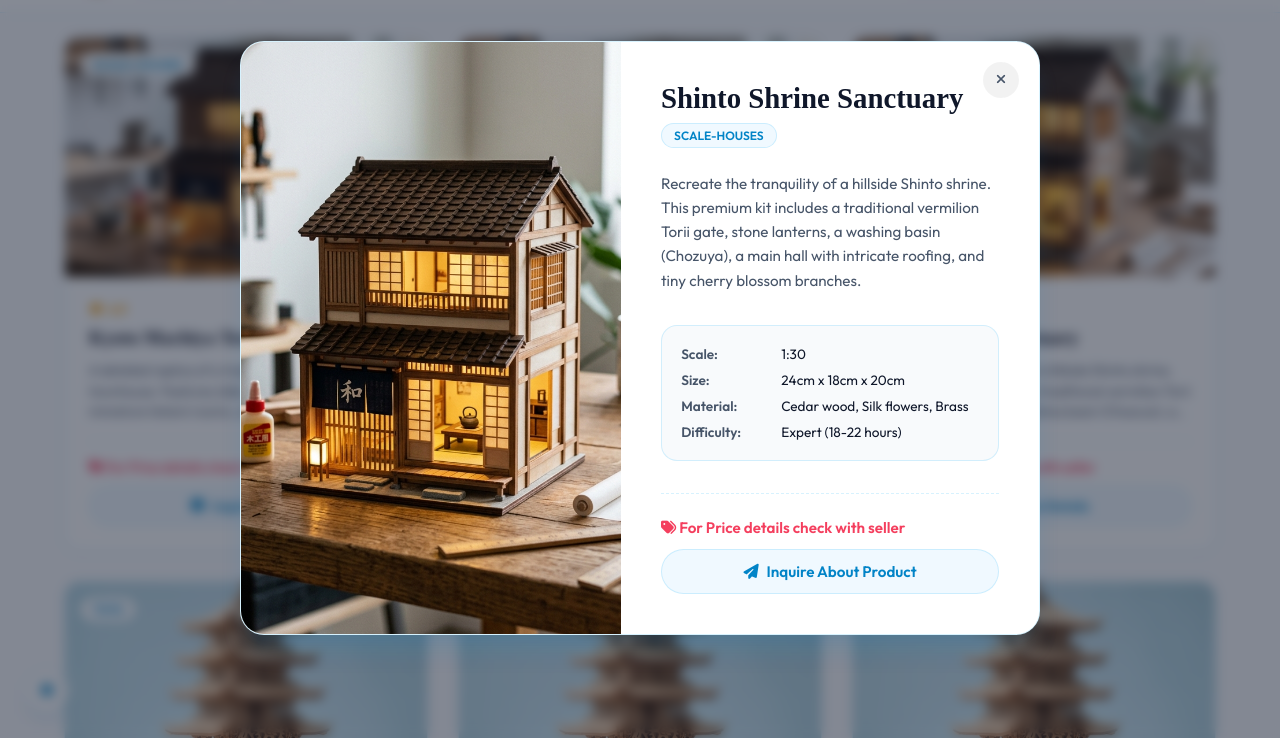
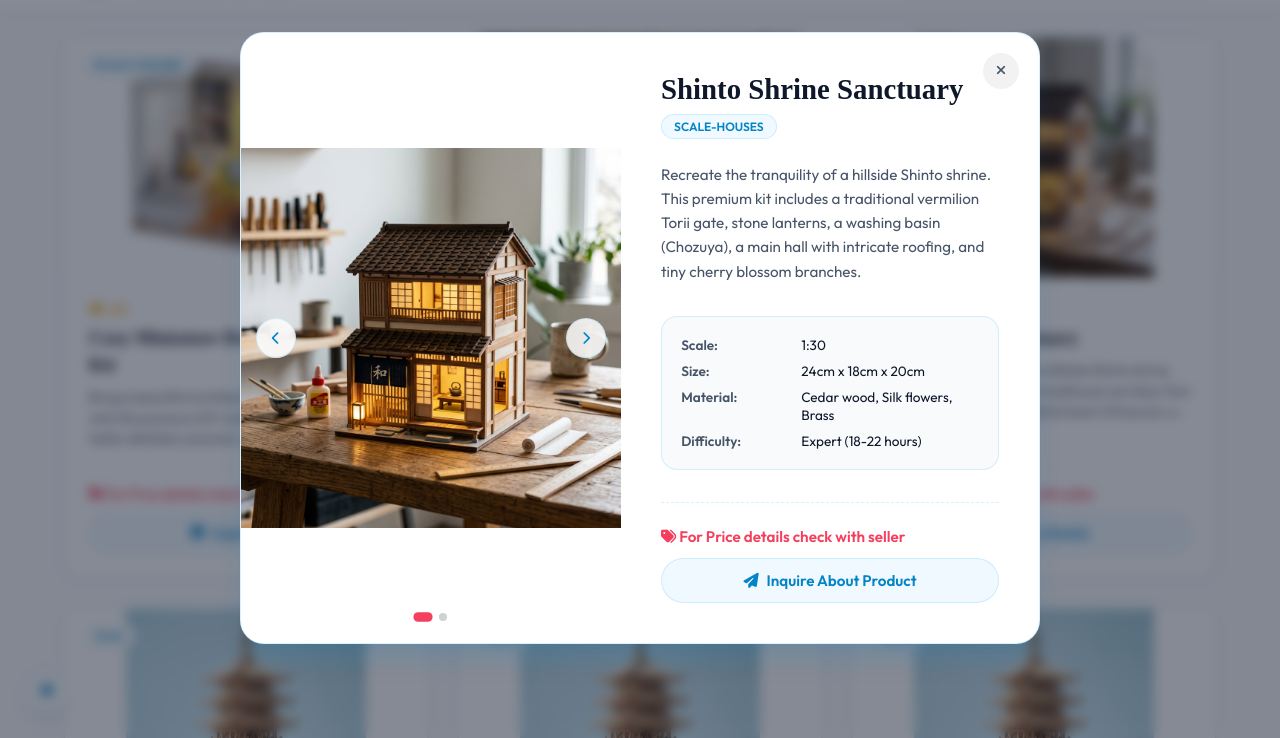
Before and after one commit to bao-tiny-world/bao-tiny-world.github.io, a plain HTML site: page index.html in a window 1280 px wide. Both pictures are taken after a click on the element "Shinto Shrine Sanctuary". Shown: the part 886-1624 px from the top of the page. Drawn offline with nearby package versions, Linux system fonts and the light colour scheme.

Commit message:
commit-2

```diff
--- a/app.js
+++ b/app.js
@@ -7,6 +7,7 @@ let searchQuery = '';
 let sortBy = 'featured';
 let activeProduct = null;
 let orders = [];
+let currentDetailSlideIndex = 0;
 
 // Integration Config Settings
 let config = {
@@ -326,11 +327,12 @@ function renderProducts() {
   }
 
   grid.innerHTML = filtered.map(product => {
+    const primaryImage = (product.images && product.images.length > 0) ? product.images[0] : product.image;
     return `
       <article class="product-card" id="product-${product.id}">
         <div class="product-image-container" onclick="openProductDetail(${product.id})">
           <span class="product-category-tag">${product.category}</span>
-          <img src="${product.image}" alt="${product.name}" class="product-image" loading="lazy">
+          <img src="${primaryImage}" alt="${product.name}" class="product-image" loading="lazy">
         </div>
         <div class="product-details">
           <div class="product-rating">
@@ -364,7 +366,7 @@ window.addToCart = function (productId) {
       id: product.id,
       name: product.name,
       price: product.price,
-      image: product.image,
+      image: (product.images && product.images.length > 0) ? product.images[0] : product.image,
       quantity: 1
     });
   }
@@ -472,12 +474,40 @@ window.openProductDetail = function (productId) {
   if (!product) return;
 
   activeProduct = product;
+  currentDetailSlideIndex = 0;
   const content = document.getElementById('detail-modal-content');
   const modal = document.getElementById('detail-modal-overlay');
 
+  const specsHtml = Object.entries(product.specs || {})
+    .map(([key, value]) => `
+        <div class="spec-row">
+          <span class="spec-label">${key.charAt(0).toUpperCase() + key.slice(1)}:</span>
+          <span class="spec-val">${value}</span>
+        </div>
+    `).join('');
+
+  // Support multiple images
+  const images = product.images || [product.image];
+  const slidesHtml = images.map((img, index) => `
+    <img src="${img}" alt="${product.name} Image ${index + 1}" class="detail-slide-img ${index === 0 ? 'active' : ''}" loading="lazy">
+  `).join('');
+
+  const sliderControlsHtml = images.length > 1 ? `
+    <button class="slide-nav-btn prev-slide" onclick="changeDetailSlide(-1)" aria-label="Previous image"><i class="fa-solid fa-chevron-left"></i></button>
+    <button class="slide-nav-btn next-slide" onclick="changeDetailSlide(1)" aria-label="Next image"><i class="fa-solid fa-chevron-right"></i></button>
+    <div class="slide-dots">
+      ${images.map((_, index) => `
+        <span class="slide-dot ${index === 0 ? 'active' : ''}" onclick="setDetailSlide(${index})"></span>
+      `).join('')}
+    </div>
+  ` : '';
+
   content.innerHTML = `
-    <div class="detail-img-container">
-      <img src="${product.image}" alt="${product.name}" class="detail-img">
+    <div class="detail-img-container slider-container">
+      <div class="detail-slides">
+        ${slidesHtml}
+      </div>
+      ${sliderControlsHtml}
     </div>
     <div class="detail-content">
       <h2 class="detail-title">${product.name}</h2>
@@ -485,22 +515,7 @@ window.openProductDetail = function (productId) {
       <p class="detail-description">${product.description}</p>
 
       <div class="detail-specs">
-        <div class="spec-row">
-          <span class="spec-label">Scale:</span>
-          <span class="spec-val">${product.specs.scale}</span>
-        </div>
-        <div class="spec-row">
-          <span class="spec-label">Size:</span>
-          <span class="spec-val">${product.specs.size}</span>
-        </div>
-        <div class="spec-row">
-          <span class="spec-label">Material:</span>
-          <span class="spec-val">${product.specs.material}</span>
-        </div>
-        <div class="spec-row">
-          <span class="spec-label">Difficulty:</span>
-          <span class="spec-val">${product.specs.difficulty}</span>
-        </div>
+        ${specsHtml}
       </div>
 
       <div class="detail-footer" style="flex-direction: column; align-items: flex-start; gap: 12px;">
@@ -513,6 +528,35 @@ window.openProductDetail = function (productId) {
   `;
 
   openModal(modal);
+};
+
+// Detail Slide controllers
+window.changeDetailSlide = function (direction) {
+  const slides = document.querySelectorAll('.detail-slide-img');
+  const dots = document.querySelectorAll('.slide-dot');
+  if (slides.length <= 1) return;
+
+  slides[currentDetailSlideIndex].classList.remove('active');
+  if (dots.length > 0) dots[currentDetailSlideIndex].classList.remove('active');
+
+  currentDetailSlideIndex = (currentDetailSlideIndex + direction + slides.length) % slides.length;
+
+  slides[currentDetailSlideIndex].classList.add('active');
+  if (dots.length > 0) dots[currentDetailSlideIndex].classList.add('active');
+};
+
+window.setDetailSlide = function (index) {
+  const slides = document.querySelectorAll('.detail-slide-img');
+  const dots = document.querySelectorAll('.slide-dot');
+  if (slides.length <= 1) return;
+
+  slides[currentDetailSlideIndex].classList.remove('active');
+  if (dots.length > 0) dots[currentDetailSlideIndex].classList.remove('active');
+
+  currentDetailSlideIndex = index;
+
+  slides[currentDetailSlideIndex].classList.add('active');
+  if (dots.length > 0) dots[currentDetailSlideIndex].classList.add('active');
 };
 
 // Open Inquiry Modal for a specific product
--- a/products.js
+++ b/products.js
@@ -2,34 +2,39 @@
 const products = [
   {
     id: 1,
-    name: "Kyoto Machiya Townhouse",
+    name: "Cozy Miniature Dream House DIY Kit",
     category: "scale-houses",
     price: 0,
     rating: 4.9,
     reviews: 42,
-    description: "A detailed replica of a traditional Kyoto wooden townhouse. Features slide-open shoji doors, miniature tatami rooms, a tiny stone garden, and warm LED ceiling lights. Perfect for advanced hobbyists seeking classical Japanese charm.",
-    image: "product_images/house.png",
+    description: "Bring a beautiful architectural masterpiece to life with this premium DIY miniature house kit. Featuring highly detailed, precision-cut furniture, realistic indoor plants, vibrant decor, and warm ambient LED lighting, this kit includes everything you need to build your own pocket-sized sanctuary. Perfect for hobbyists looking for a rewarding, mindful crafting experience.",
+    images: ["product_images/p1-1.png", "product_images/p1-2.png", "product_images/p1-3.png"],
     specs: {
       scale: "1:24",
-      size: "20cm x 15cm x 18cm",
-      material: "Basswood, Fabric, Paper",
-      difficulty: "Advanced (12-15 hours)"
+      size: "XX cm (Please refer to the size details in the image annotations)",
+      material: "Wood, Fabric, Paper, Metal Components",
+      difficulty: "Intermediate to Advanced (12-15 hours)",
+      weight: "0.7 kg",
+      lighting: "LED Light (Requires LR44 batteries)",
+      instructions: "Full-color English manual included"
     }
   },
   {
     id: 2,
-    name: "Modern Tokyo Glass Loft",
+    name: "Cozy Matcha Cottage Miniature Kit",
     category: "scale-houses",
-    price: 64.99,
-    rating: 4.8,
-    reviews: 29,
-    description: "A contemporary Japanese loft featuring double-height glass windows, a modern spiral staircase, miniature anime figurines, a tiny work desk, and a balcony decorated with potted bonsai trees. Includes dust-proof cover.",
-    image: "product_images/house.png",
+    price: 0,
+    rating: 4.9,
+    reviews: 42,
+    description: "Step into a cozy, relaxing afternoon with this charming DIY wooden cottage kit. Designed with warm earth tones, soft whites, and vibrant leaf-green accents, this miniature shop features highly detailed displays including realistic tiny ice cream cones, classic parfaits, and delicate dessert trays. A perfect introduction to the world of scale modeling.",
+    images: ["product_images/p2-1.png", "product_images/p2-2.png", "product_images/p2-3.png", "product_images/p2-4.png", "product_images/p2-5.png", "product_images/p2-6.png", "product_images/p2-7.png"],
     specs: {
       scale: "1:24",
-      size: "18cm x 14cm x 16cm",
-      material: "Plywood, Acrylic, Plastics",
-      difficulty: "Intermediate (8-10 hours)"
+      size: "9.8cm x 8.7cm x 10.3cm",
+      material: "Premium 2.5mm Imported MDF Wood",
+      difficulty: "Beginner (0.5-1 hour)",
+      pieces: "128 pieces (+ 6 spare parts)",
+      sheets: "5 wooden sheets"
     }
   },
   {
@@ -40,7 +45,7 @@ const products = [
     rating: 5.0,
     reviews: 18,
     description: "Recreate the tranquility of a hillside Shinto shrine. This premium kit includes a traditional vermilion Torii gate, stone lanterns, a washing basin (Chozuya), a main hall with intricate roofing, and tiny cherry blossom branches.",
-    image: "product_images/house.png",
+    images: ["product_images/house.png", "product_images/toy.png"],
     specs: {
       scale: "1:30",
       size: "24cm x 18cm x 20cm",
@@ -56,7 +61,7 @@ const products = [
     rating: 4.7,
     reviews: 56,
     description: "A set of three hand-carved, hand-painted traditional Tohoku Kokeshi wooden dolls representing Happiness, Fortune, and Peace. Each doll features unique kimono designs and is made from seasoned cherry wood.",
-    image: "product_images/toy.png",
+    images: ["product_images/toy.png", "product_images/accessory.png"],
     specs: {
       scale: "N/A",
       size: "Height: 8cm - 12cm",
@@ -72,7 +77,7 @@ const products = [
     rating: 4.6,
     reviews: 31,
     description: "An interlocking 3D wooden puzzle forming a traditional Daruma doll. A rewarding brain-teaser. Once completed, you can paint one eye, make a wish, and place it on your desk as a symbol of perseverance.",
-    image: "product_images/toy.png",
+    images: ["product_images/toy.png", "product_images/gadget.png"],
     specs: {
       scale: "N/A",
       size: "9cm x 9cm x 10cm",
@@ -88,7 +93,7 @@ const products = [
     rating: 4.9,
     reviews: 24,
     description: "An incredible gear-driven 3D wooden mechanical puzzle of the iconic Yasaka Pagoda. A wind-up spring mechanism allows the bells to chime and gears to rotate. Fascinating engineering meets classical art.",
-    image: "product_images/toy.png",
+    images: ["product_images/toy.png", "product_images/house.png"],
     specs: {
       scale: "1:50",
       size: "15cm x 15cm x 35cm",
@@ -104,7 +109,7 @@ const products = [
     rating: 4.5,
     reviews: 67,
     description: "Bring your miniature creations to life. Contains 6 ultra-fine copper wire warm-white LED diodes, a pre-wired battery box with an on/off switch, and sticky adhesive dots. Fits perfectly in any miniature house scale.",
-    image: "product_images/accessory.png",
+    images: ["product_images/accessory.png", "product_images/gadget.png"],
     specs: {
       scale: "Universal",
       size: "Wire Length: 30cm per LED",
@@ -120,7 +125,7 @@ const products = [
     rating: 4.8,
     reviews: 49,
     description: "Add a delicate touch of spring. This pre-assembled miniature cherry blossom tree uses synthetic silk petals, real wood twigs, and sits in a glazed blue ceramic pot with fine green moss soil detailing.",
-    image: "product_images/accessory.png",
+    images: ["product_images/accessory.png", "product_images/toy.png"],
     specs: {
       scale: "1:24 / 1:12",
       size: "Height: 12cm",
@@ -136,7 +141,7 @@ const products = [
     rating: 4.9,
     reviews: 35,
     description: "A scale replica set of 4 woven tatami mats, a low wooden tea table, two Zabuton (sitting cushions), and a complete micro ceramic tea set with a teapot and two teacups. Essential detailing for Japanese rooms.",
-    image: "product_images/accessory.png",
+    images: ["product_images/accessory.png", "product_images/house.png"],
     specs: {
       scale: "1:12",
       size: "Mats: 15cm x 7.5cm each",
--- a/style.css
+++ b/style.css
@@ -525,13 +525,13 @@ h3,
   width: 100%;
   height: 240px;
   overflow: hidden;
-  background: #f1f5f9;
+  background: #ffffff;
 }
 
 .product-image {
   width: 100%;
   height: 100%;
-  object-fit: cover;
+  object-fit: contain;
   transition: transform 0.6s ease;
 }
 
@@ -1089,7 +1089,7 @@ h3,
 
 .spec-row {
   display: grid;
-  grid-template-columns: 100px 1fr;
+  grid-template-columns: 120px 1fr;
   font-size: 0.85rem;
   margin-bottom: 8px;
 }
@@ -2057,3 +2057,123 @@ textarea.form-control {
   color: var(--primary-sky);
   padding-left: 4px;
 }
+
+/* Product Detail Image Slider */
+.slider-container {
+  position: relative;
+  overflow: hidden;
+  border-radius: var(--radius-md) 0 0 var(--radius-md); /* Match detail-img-container radius */
+  background: #ffffff;
+  display: flex;
+  align-items: center;
+  justify-content: center;
+  min-height: 350px;
+}
+
+@media (max-width: 768px) {
+  .slider-container {
+    border-radius: var(--radius-md) var(--radius-md) 0 0;
+    min-height: 280px;
+  }
+}
+
+.detail-slides {
+  position: relative;
+  width: 100%;
+  height: 100%;
+  display: flex;
+  align-items: center;
+  justify-content: center;
+}
+
+.detail-slide-img {
+  position: absolute;
+  top: 0;
+  left: 0;
+  width: 100%;
+  height: 100%;
+  object-fit: contain;
+  opacity: 0;
+  transition: opacity 0.4s ease-in-out, transform 0.4s ease-in-out;
+  pointer-events: none;
+  transform: scale(0.98);
+}
+
+.detail-slide-img.active {
+  opacity: 1;
+  pointer-events: auto;
+  transform: scale(1);
+}
+
+/* Slider Navigation Buttons */
+.slide-nav-btn {
+  position: absolute;
+  top: 50%;
+  transform: translateY(-50%);
+  background: rgba(255, 255, 255, 0.85);
+  border: 1px solid var(--border-light);
+  color: var(--primary-deep);
+  width: 40px;
+  height: 40px;
+  border-radius: 50%;
+  display: flex;
+  align-items: center;
+  justify-content: center;
+  cursor: pointer;
+  z-index: 10;
+  transition: all 0.3s cubic-bezier(0.175, 0.885, 0.32, 1.275);
+  backdrop-filter: var(--glass-blur);
+}
+
+.slide-nav-btn:hover {
+  background: var(--primary-gradient-deep);
+  color: white;
+  border-color: transparent;
+  transform: translateY(-50%) scale(1.1);
+  box-shadow: var(--shadow-md);
+}
+
+.prev-slide {
+  left: 15px;
+}
+
+.next-slide {
+  right: 15px;
+}
+
+/* Dots Indicator */
+.slide-dots {
+  position: absolute;
+  bottom: 15px;
+  left: 50%;
+  transform: translateX(-50%);
+  display: flex;
+  gap: 8px;
+  z-index: 10;
+  background: rgba(255, 255, 255, 0.55);
+  padding: 6px 12px;
+  border-radius: 50px;
+  backdrop-filter: var(--glass-blur);
+  border: 1px solid rgba(255, 255, 255, 0.3);
+}
+
+.slide-dot {
+  display: inline-block;
+  width: 8px;
+  height: 8px;
+  border-radius: 50%;
+  background: rgba(15, 23, 42, 0.2);
+  cursor: pointer;
+  transition: all 0.3s ease;
+}
+
+.slide-dot:hover {
+  background: rgba(15, 23, 42, 0.5);
+}
+
+.slide-dot.active {
+  background: var(--accent-pink-deep);
+  transform: scale(1.2);
+  width: 16px;
+  border-radius: 4px;
+}
```
Also changed, not shown: index.html (+23 -14 lines), product_images/p1-1.png (added), product_images/p1-3.png (added), product_images/p2-1.png (added), product_images/p2-2.png (added), product_images/p2-3.png (added), product_images/p2-4.png (added), 4 other files.
